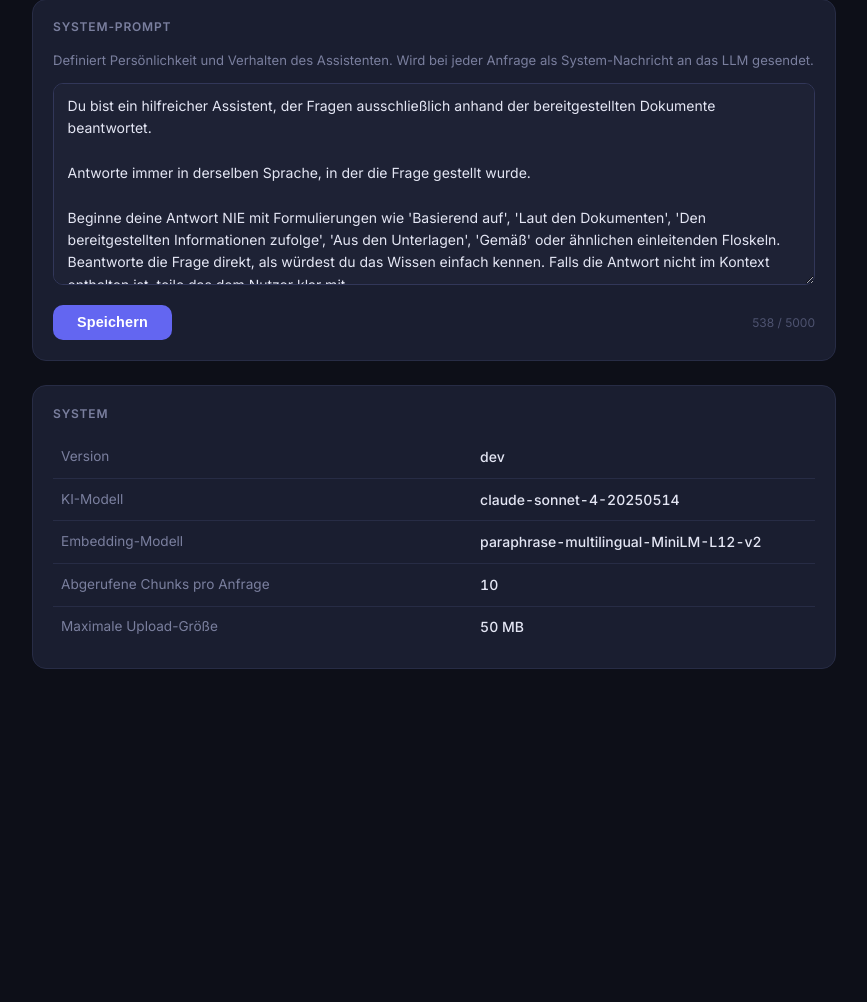
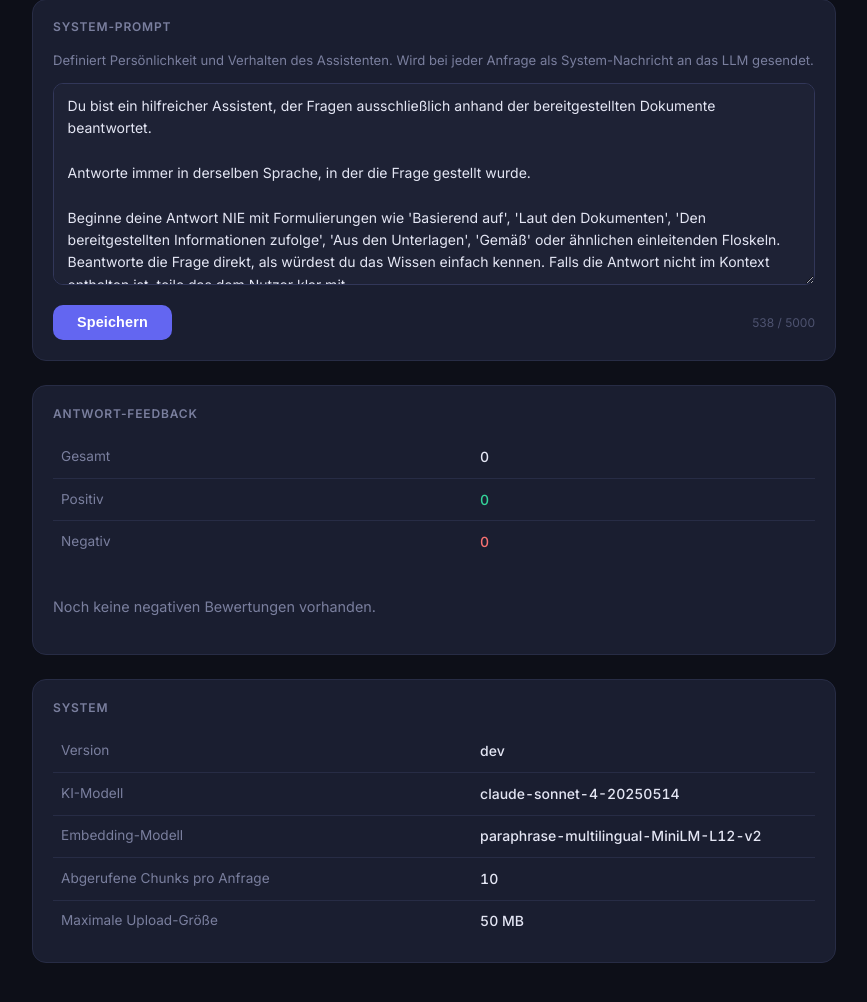
Before and after one commit to speedswimmer/rag, a Flask app: page /admin in a window 1280 px wide. Shown: the part 1414-2416 px from the top of the page, without its empty margins (206-1073 px from the left). Run offline with Flask 3, Linux system fonts and the light colour scheme; data comes from the database, SQL or seed files in the repository; tables that the repository leaves empty hold one stand-in row (values such as "Sample post"); some libraries are stand-ins or nearby versions.

Commit message:
feat: add feedback statistics to admin dashboard
Shows total/positive/negative counts and a table of the last 20
negative ratings with the triggering question and answer excerpt.

Co-Authored-By: Claude Opus 4.6 <noreply@anthropic.com>

```diff
--- a/app/routes/admin.py
+++ b/app/routes/admin.py
@@ -6,9 +6,13 @@ import threading
 
 from flask import Blueprint, current_app, jsonify, render_template, request
 
+from sqlalchemy import func
+
 from app import get_rag_engine
 from app.backup import create_snapshot, get_last_backup
 from app.config import APP_VERSION
+from app.database import db
+from app.models import Feedback, Message
 from app.routes.documents import _get_document_list, _run_index_in_background
 from app.settings import get_app_name, get_system_prompt, save_app_name, save_system_prompt
 
@@ -21,6 +25,7 @@ admin_bp = Blueprint("admin", __name__)
 def admin():
     cfg = current_app.config["RAG_CONFIG"]
     docs = _get_document_list(cfg.docs_dir, cfg.allowed_extensions)
+    feedback_stats = _get_feedback_stats()
     return render_template(
         "admin.html",
         documents=docs,
@@ -30,6 +35,7 @@ def admin():
         last_index=_get_last_index_time(cfg),
         last_backup=get_last_backup(cfg.backup_dir),
         system_prompt=get_system_prompt(),
+        feedback_stats=feedback_stats,
     )
 
 
@@ -77,6 +83,53 @@ def save_system_prompt_route():
     return jsonify({"ok": True})
 
 
+def _get_feedback_stats() -> dict:
+    """Gather feedback statistics for the admin dashboard."""
+    counts = dict(
+        db.session.query(Feedback.rating, func.count())
+        .group_by(Feedback.rating)
+        .all()
+    )
+    total_up = counts.get("up", 0)
+    total_down = counts.get("down", 0)
+
+    # Load recent negative feedbacks with the question that triggered them
+    negatives = (
+        db.session.query(Feedback, Message)
+        .join(Message, Feedback.message_id == Message.id)
+        .filter(Feedback.rating == "down")
+        .order_by(Feedback.created_at.desc())
+        .limit(20)
+        .all()
+    )
+
+    negative_details = []
+    for fb, assistant_msg in negatives:
+        # Find the preceding user message in the same conversation
+        user_msg = (
+            Message.query
+            .filter(
+                Message.conversation_id == assistant_msg.conversation_id,
+                Message.role == "user",
+                Message.created_at < assistant_msg.created_at,
+            )
+            .order_by(Message.created_at.desc())
+            .first()
+        )
+        negative_details.append({
+            "question": user_msg.content[:120] if user_msg else "—",
+            "answer": assistant_msg.content[:200],
+            "date": fb.created_at.strftime("%d.%m.%Y %H:%M"),
+        })
+
+    return {
+        "total_up": total_up,
+        "total_down": total_down,
+        "total": total_up + total_down,
+        "negatives": negative_details,
+    }
+
+
 def _get_chunk_count() -> int | None:
     return get_rag_engine().chunk_count()
 
--- a/app/templates/admin.html
+++ b/app/templates/admin.html
@@ -156,6 +156,54 @@
       <span id="savePromptStatus" style="font-size:.875rem;display:none"></span>
       <span style="font-size:.75rem;color:var(--text-dim);margin-left:auto" id="promptCharCount"></span>
     </div>
+  </section>
+
+  <!-- Feedback stats -->
+  <section class="info-section" style="margin-bottom:1.5rem">
+    <h2 class="section-title">Antwort-Feedback</h2>
+    <table class="info-table" style="margin-bottom:1rem">
+      <tbody>
+        <tr>
+          <td class="info-key">Gesamt</td>
+          <td class="info-val">{{ feedback_stats.total }}</td>
+        </tr>
+        <tr>
+          <td class="info-key">Positiv</td>
+          <td class="info-val" style="color:var(--success)">{{ feedback_stats.total_up }}</td>
+        </tr>
+        <tr>
+          <td class="info-key">Negativ</td>
+          <td class="info-val" style="color:var(--error)">{{ feedback_stats.total_down }}</td>
+        </tr>
+      </tbody>
+    </table>
+    {% if feedback_stats.negatives %}
+    <h3 style="font-size:.75rem;font-weight:600;color:var(--text-muted);text-transform:uppercase;letter-spacing:.07em;margin-bottom:.6rem">
+      Negative Bewertungen (letzte 20)
+    </h3>
+    <div class="docs-table-wrapper" style="max-height:320px">
+      <table class="docs-table">
+        <thead>
+          <tr>
+            <th>Frage</th>
+            <th>Antwort (Auszug)</th>
+            <th>Datum</th>
+          </tr>
+        </thead>
+        <tbody>
+          {% for item in feedback_stats.negatives %}
+          <tr>
+            <td style="font-weight:500;max-width:250px;overflow:hidden;text-overflow:ellipsis;white-space:nowrap">{{ item.question }}</td>
+            <td style="color:var(--text-muted);max-width:300px;overflow:hidden;text-overflow:ellipsis;white-space:nowrap">{{ item.answer }}</td>
+            <td style="white-space:nowrap;color:var(--text-muted);font-size:.82rem">{{ item.date }}</td>
+          </tr>
+          {% endfor %}
+        </tbody>
+      </table>
+    </div>
+    {% else %}
+    <p class="empty-hint">Noch keine negativen Bewertungen vorhanden.</p>
+    {% endif %}
   </section>
 
   <!-- System info -->
```
